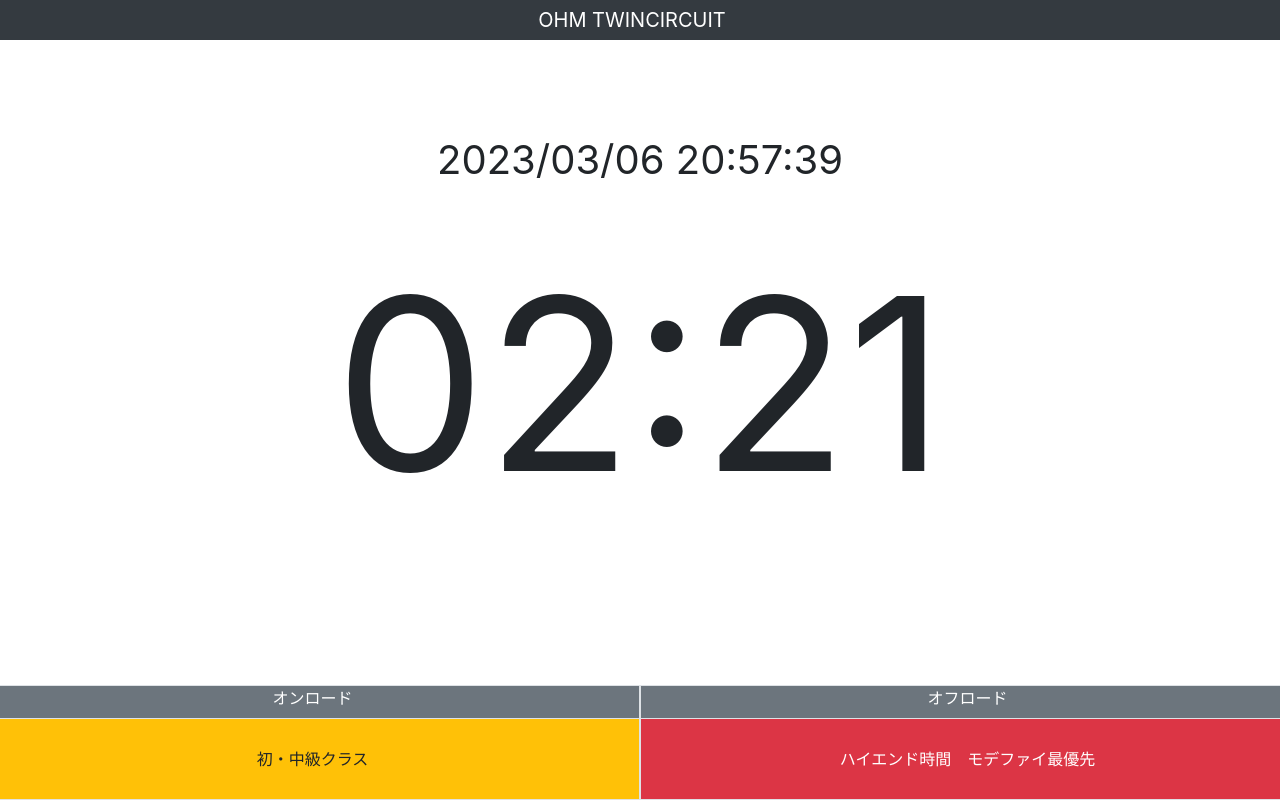
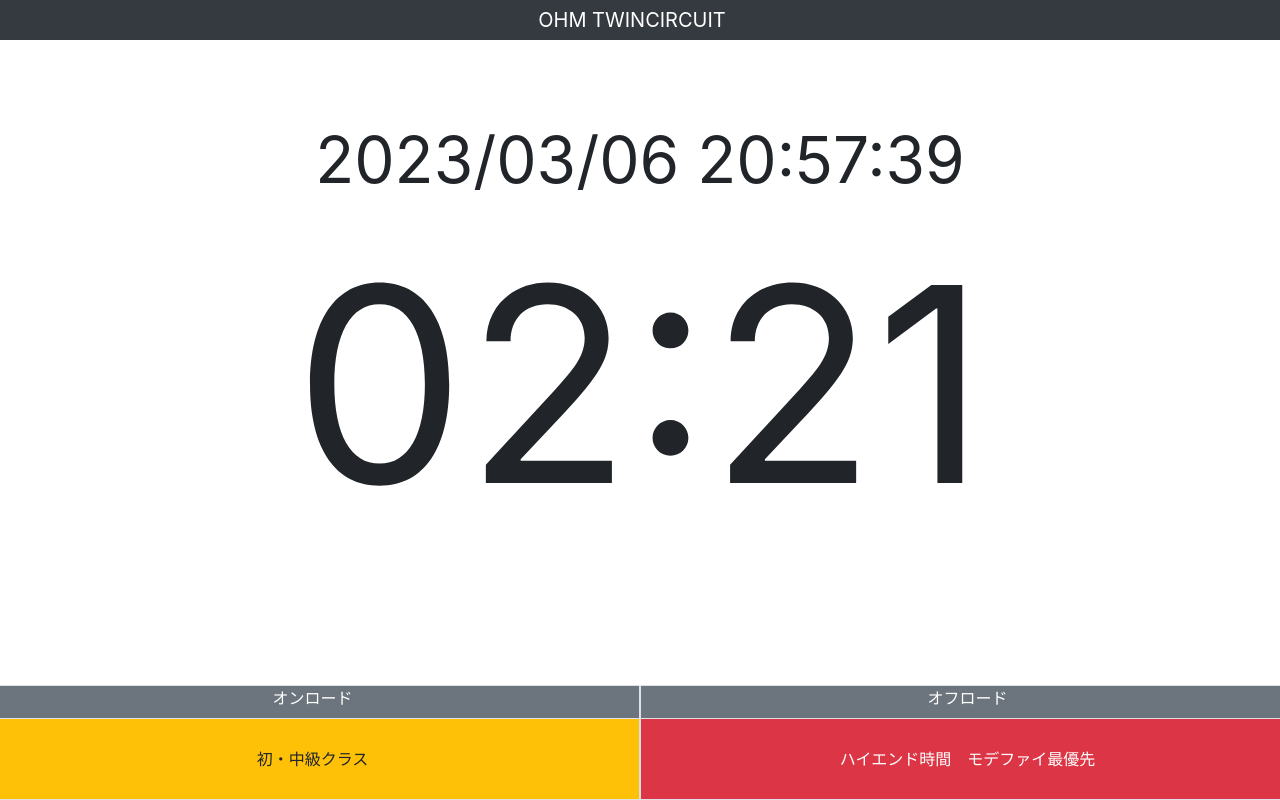
Before and after one commit to can-can-dev/ohm, a Vue app: page / in a window 1280 px wide. Built offline with nearby package versions, Linux system fonts and the light colour scheme.

Commit message:
timer css修正

```diff
--- a/src/components/NowDateTime.vue
+++ b/src/components/NowDateTime.vue
@@ -2,7 +2,7 @@
 
   <div class="d-flex align-items-center" style="height: 30vh">
     <div class="text-center w-100">
-      <div style="font-size: 5vh">{{ now_datetime }}</div>
+      <div style="font-size: 5vw">{{ now_datetime }}</div>
     </div>
   </div>
 
--- a/src/components/Timer.vue
+++ b/src/components/Timer.vue
@@ -2,11 +2,17 @@
 
   <div class="d-flex align-items-center" style="height: 20vh">
     <div class="text-center w-100">
-      <div class="mt-5" style="font-size: 30vh">{{ countDown }}</div>
+      <div class="mt-5" id="cout_down" style="">{{ countDown }}</div>
     </div>
   </div>
 
 </template>
+
+<style>
+#cout_down {
+  font-size: 34vmin;
+}
+</style>
 
 <script>
 import dayjs from 'dayjs';
```
